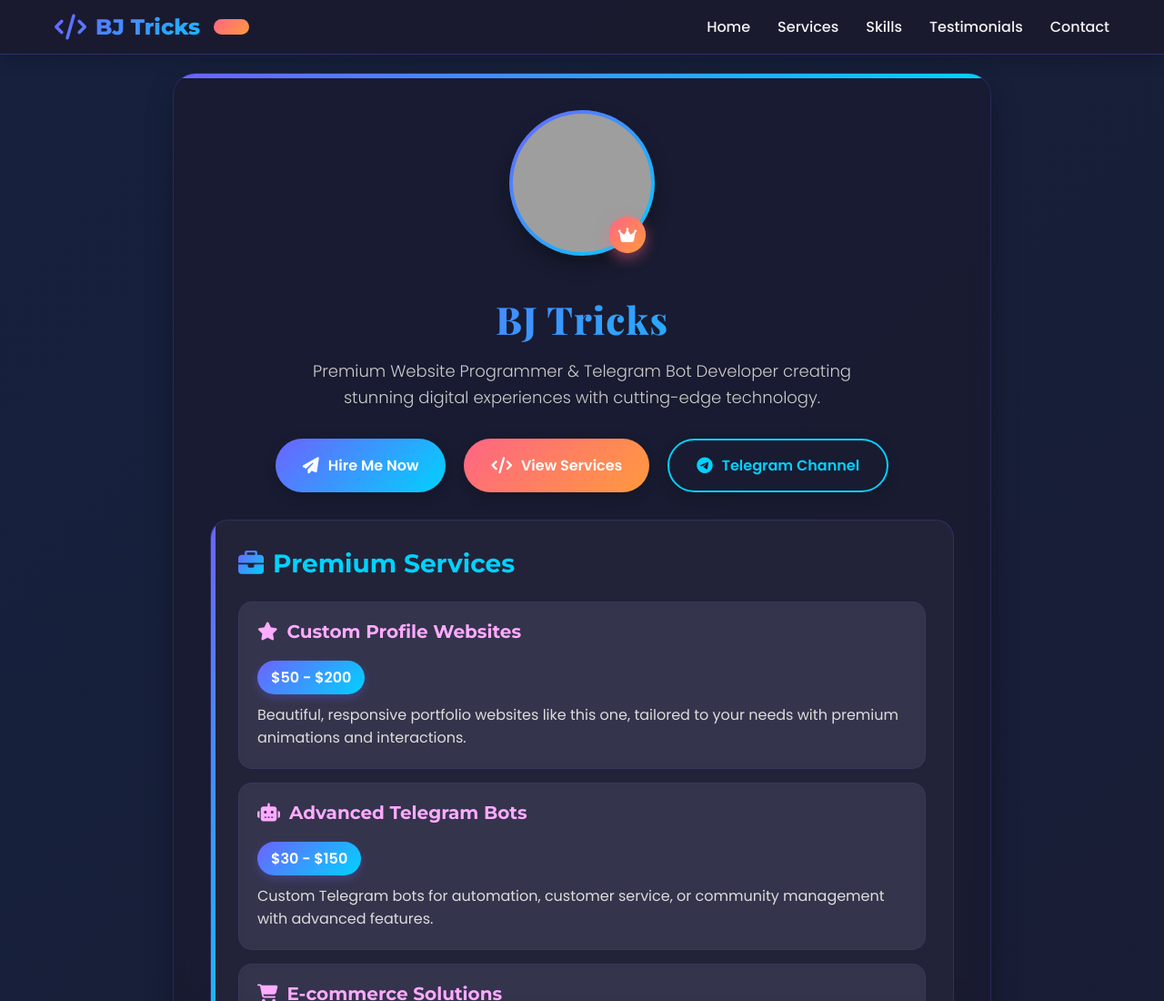
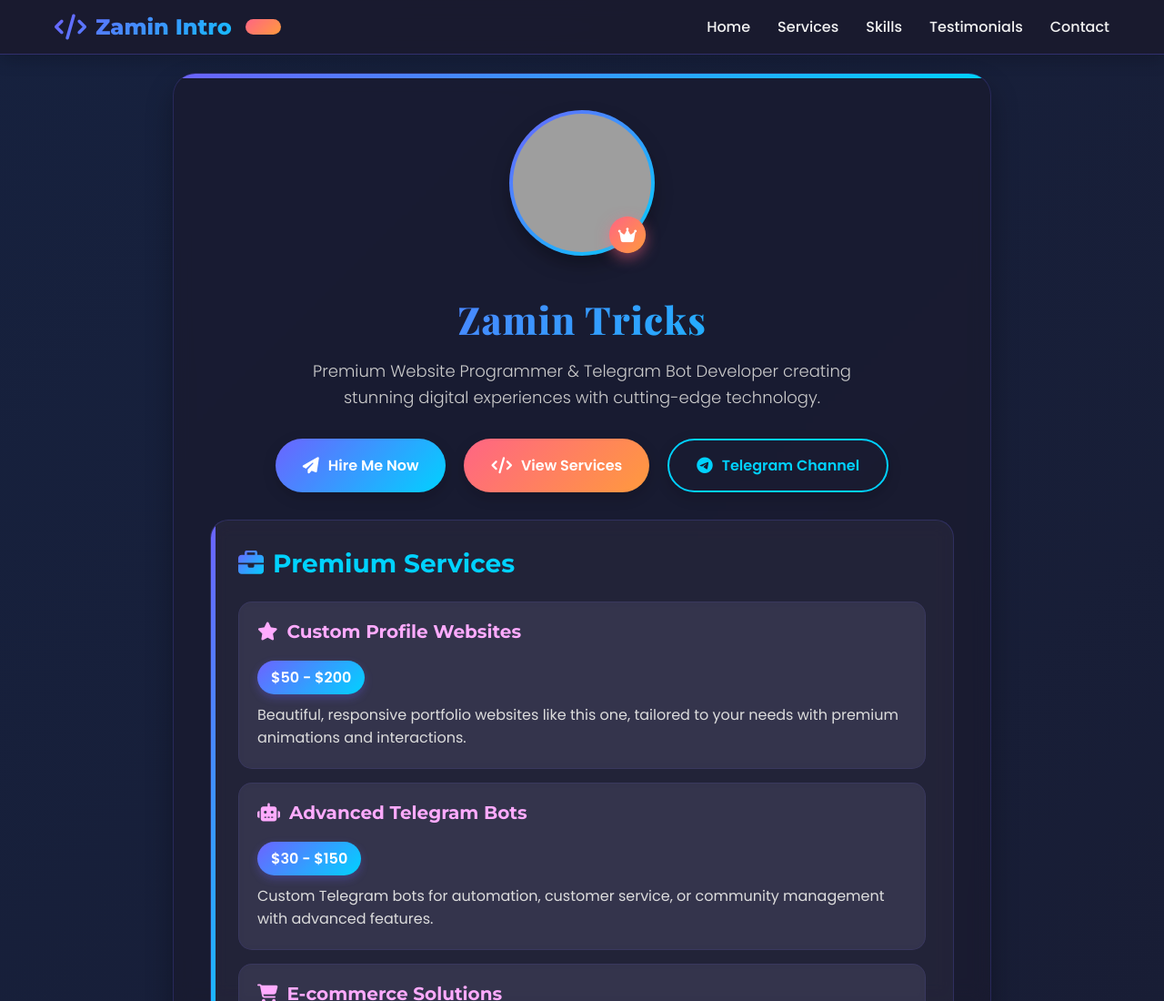
Before and after one commit to shiaboy92-afk/PROFESSORINTRO, a plain HTML site: page index.html in a window 1280 px wide. Shown: the top 1100 px of the page at 91% size. Drawn offline with nearby package versions, Linux system fonts and the light colour scheme; grey boxes are pictures that could not be loaded.

Commit message:
Update index.html

```diff
--- a/index.html
+++ b/index.html
@@ -616,7 +616,7 @@
     <div class="header-container">
       <div class="logo">
         <i class="fas fa-code logo-icon"></i>
-        BJ Tricks <span class="logo-badge">PRO</span>
+        Zamin Intro <span class="logo-badge">PRO</span>
       </div>
       <ul class="nav-menu">
         <li><a href="#home" class="nav-link">Home</a></li>
@@ -641,7 +641,7 @@
         </div>
       </div>
 
-      <h1>BJ Tricks</h1>
+      <h1>Zamin Tricks</h1>
       <p class="bio">Premium Website Programmer & Telegram Bot Developer creating stunning digital experiences with cutting-edge technology.</p>
 
       <!-- Premium Buttons -->
```
